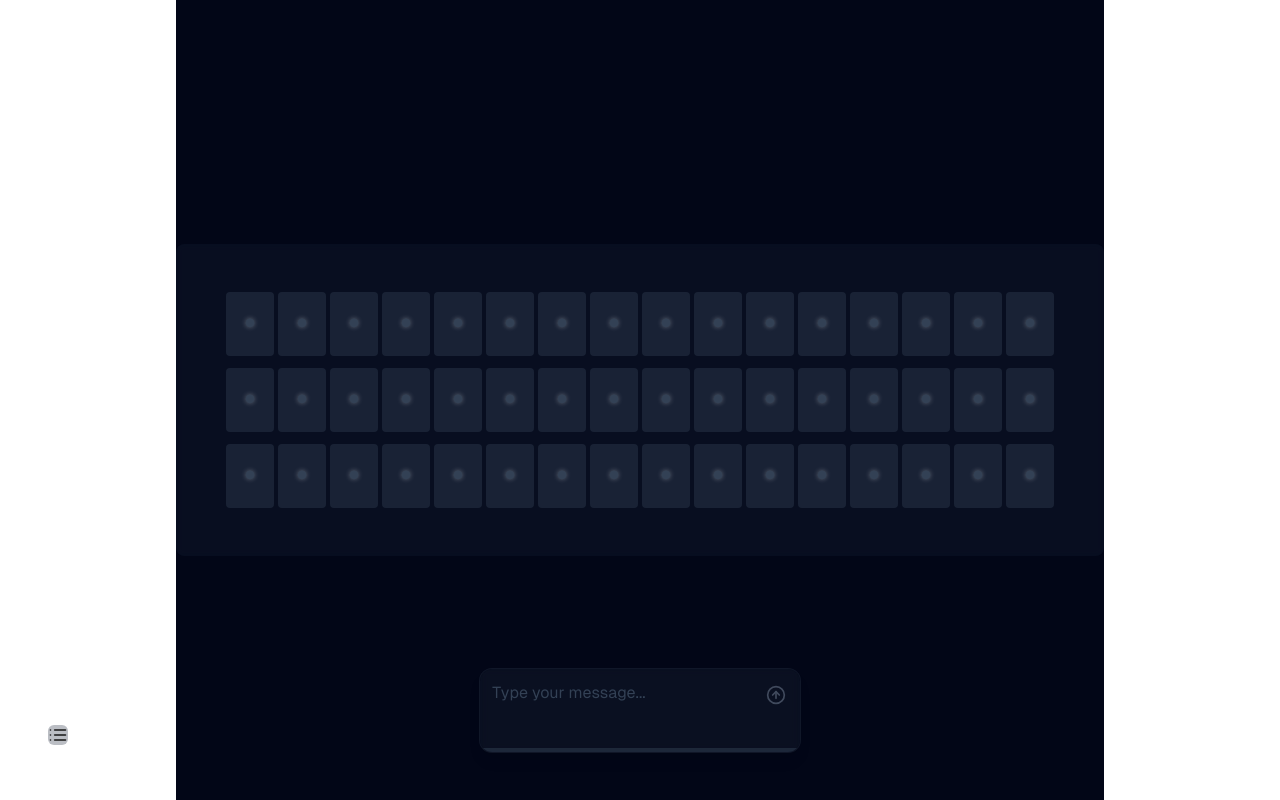
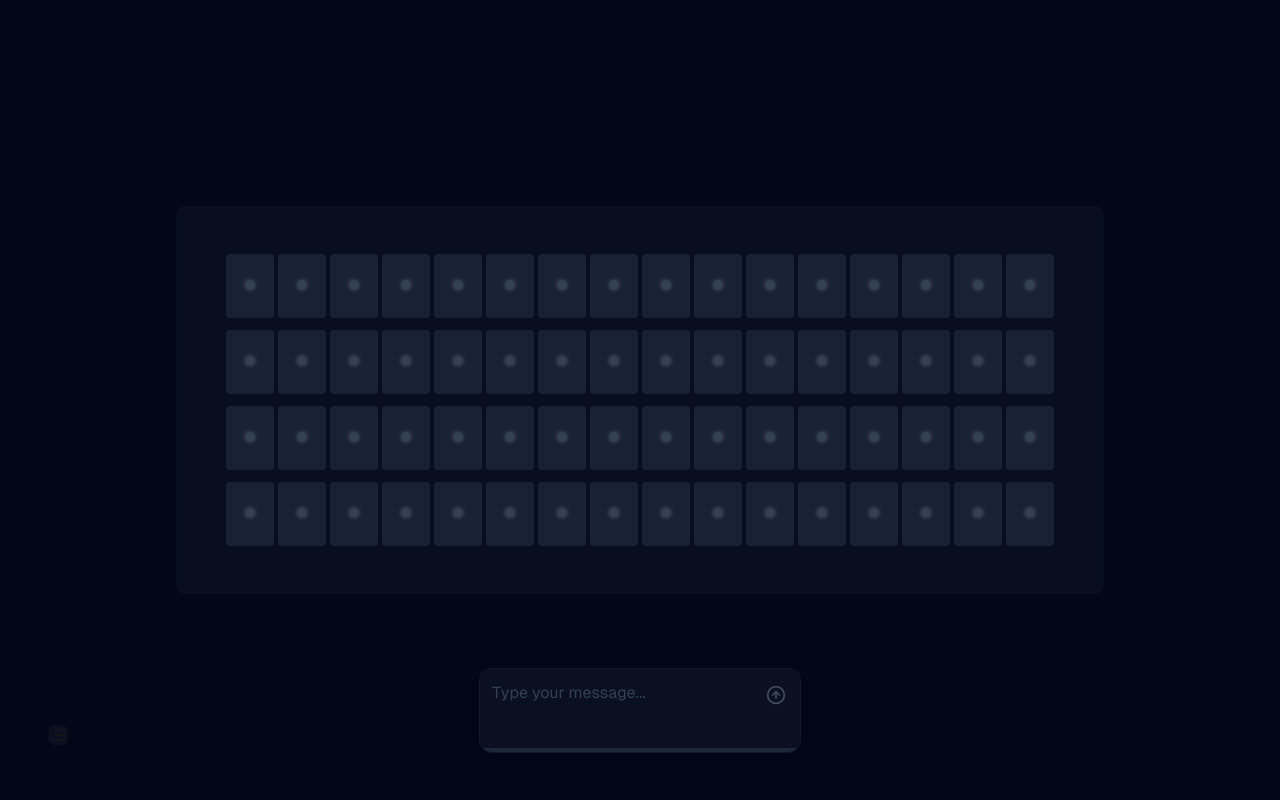
Before and after one commit to pixelczar/split-flap-display, a Next.js app: page / in a window 1280 px wide. Built offline with nearby package versions, Linux system fonts and the light colour scheme.

Commit message:
added tweaks, centered stuff and added scrollback

```diff
--- a/components/split-flap-display.tsx
+++ b/components/split-flap-display.tsx
@@ -12,9 +12,9 @@ import { Input } from "./ui/input";
 import { ScrollArea } from "./ui/scroll-area";
 
 const CHARS = 'ABCDEFGHIJKLMNOPQRSTUVWXYZ0123456789 ?!.,';
-const MAX_CHARS = 48;
+const MAX_CHARS = 64;
 const CHARS_PER_LINE = 16;
-const NUM_LINES = 3;
+const NUM_LINES = 4;
 
 const SplitFlapDisplay = () => {
   const [targetText, setTargetText] = useState('HELLO WORLD');
@@ -29,6 +29,10 @@ const SplitFlapDisplay = () => {
   const [interval, setInterval] = useState(9000);
   const [currentQueueIndex, setCurrentQueueIndex] = useState(0);
   const [newQueueMessage, setNewQueueMessage] = useState('');
+
+  // Add new state near other state declarations
+  const [messageHistory, setMessageHistory] = useState<string[]>([]);
+  const [historyIndex, setHistoryIndex] = useState(-1);
 
   const animateToChar = (currentChar: string, targetChar: string) => {
     if (currentChar === targetChar) return currentChar;
@@ -103,13 +107,31 @@ const SplitFlapDisplay = () => {
   const handleSubmit = () => {
     if (!inputText.trim()) return;
     displayMessage(inputText);
+    setMessageHistory(prev => [inputText, ...prev]);
     setInputText('');
+    setHistoryIndex(-1);
   };
 
   const handleKeyPress = (e) => {
     if (e.key === 'Enter' && !e.shiftKey) {
       e.preventDefault();
       handleSubmit();
+    } else if (e.key === 'ArrowUp') {
+      e.preventDefault();
+      if (messageHistory.length > 0) {
+        const newIndex = historyIndex + 1;
+        if (newIndex < messageHistory.length) {
+          setHistoryIndex(newIndex);
+          setInputText(messageHistory[newIndex]);
+        }
+      }
+    } else if (e.key === 'ArrowDown') {
+      e.preventDefault();
+      if (historyIndex > -1) {
+        const newIndex = historyIndex - 1;
+        setHistoryIndex(newIndex);
+        setInputText(newIndex === -1 ? '' : messageHistory[newIndex]);
+      }
     }
   };
 
@@ -144,12 +166,18 @@ const SplitFlapDisplay = () => {
       <div className="flex-grow flex items-center">
         <div className="bg-slate-900/50 p-12 rounded-lg backdrop-blur-sm">
           <div className="font-mono text-3xl space-y-3">
-            {displayLines.map((line, lineIndex) => (
+            {displayLines.map((line, lineIndex) => {
+              // Calculate padding needed to center the text
+              const emptySpaces = CHARS_PER_LINE - line.trim().length;
+              const leftPadding = Math.floor(emptySpaces / 2);
+              const centeredLine = ' '.repeat(leftPadding) + line.trim() + ' '.repeat(emptySpaces - leftPadding);
+
+              return (
                 <div key={lineIndex} className="flex justify-center">
-                {line.split('').map((char, charIndex) => (
+                  {centeredLine.split('').map((char, charIndex) => (
                     <span
                       key={charIndex}
-                    className="inline-flex items-center justify-center w-12 h-16 bg-slate-800/80 mx-0.5 rounded transition-all duration-900"
+                      className="inline-flex items-center justify-center w-12 h-16 bg-slate-800/80 mx-0.5 rounded transition-all duration-300"
                       style={{
                         transform: isAnimating ? 'rotateX(10deg)' : 'none',
                         textShadow: '0 0 5px rgba(255,255,255,0.3)',
@@ -161,7 +189,8 @@ const SplitFlapDisplay = () => {
                     </span>
                   ))}
                 </div>
-            ))}
+              );
+            })}
           </div>
         </div>
       </div>
@@ -283,15 +312,15 @@ const SplitFlapDisplay = () => {
               variant="ghost"
               size="icon"
               disabled={!inputText.trim()}
-              className="absolute right-2 top-8 h-8 w-8 -translate-y-[22px] transition-all duration-200
+              className="absolute right-2 top-8 h-8 w-8 -translate-y-[22px] transition-all
                        bg-transparent hover:bg-blue-500/10 disabled:hover:bg-transparent
                        group disabled:opacity-40 disabled:cursor-not-allowed
-                       data-[eligible=true]:bg-blue-500/10"
+                       data-[eligible=true]:bg-blue-500/10 text-slate-400 data-[eligible=true]:text-blue-400"
               data-eligible={!!inputText.trim()}
             >
               <ArrowUpCircle className="h-5 w-5 transition-colors duration-200
-                                      data-[eligible=true]:text-blue-400 text-slate-400
-                                      group-hover:text-blue-400 group-disabled:group-hover:text-slate-400" />
+                                      data-[eligible=true]:text-blue-400
+                                      group-hover:text-blue-200 group-disabled:group-hover:text-slate-400 group-disabled:cursor-not-allowed" />
             </Button>
             <div className="h-1 bg-slate-700/50 mt-0.5">
               <div
--- a/src/pages/index.tsx
+++ b/src/pages/index.tsx
@@ -15,7 +15,7 @@ const geistMono = localFont({
 export default function Home() {
   return (
     <div
-      className={`${geistSans.variable} ${geistMono.variable} min-h-screen flex items-center justify-center font-[family-name:var(--font-geist-sans)]`}
+      className={`${geistSans.variable} ${geistMono.variable} min-h-screen font-[family-name:var(--font-geist-sans)]`}
     >
       <main>
         <SplitFlapDisplay />
```
Lines whose indentation alone changed are shown as unchanged.
